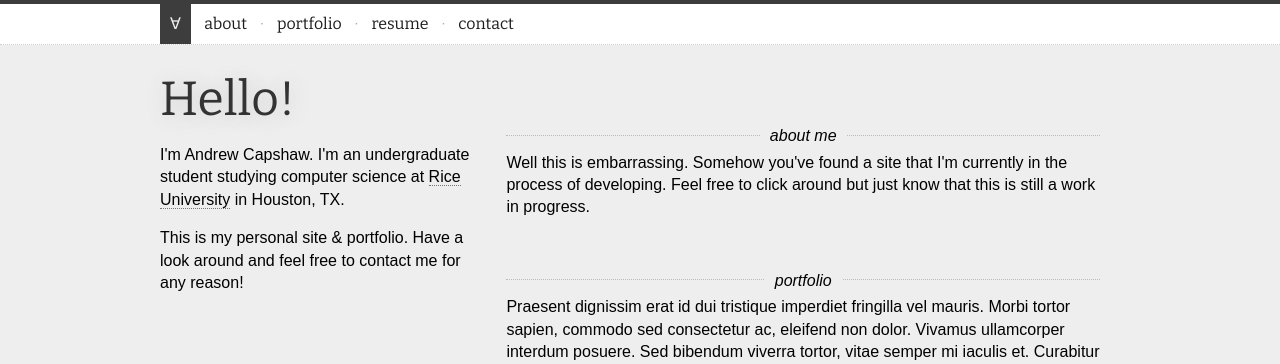
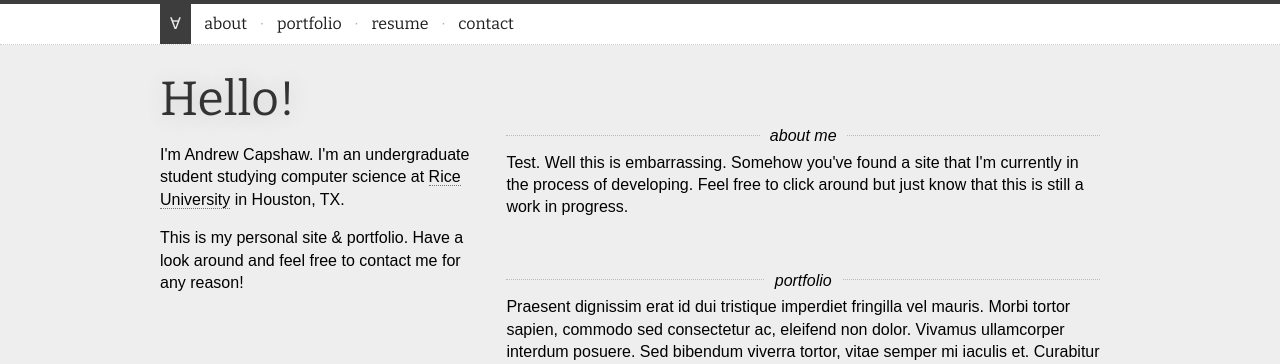
Before and after one commit to capshaw/capshaw.me, a PHP site: page / in a window 1280 px wide. Shown: the top 364 px of the page. Run offline with PHP 8.4, Linux system fonts and the light colour scheme.

Commit message:
Simply added word test to the file

```diff
--- a/index.php
+++ b/index.php
@@ -55,7 +55,7 @@
 					<h2>about me</h2>
 				</div>
 				<p>
-					Well this is embarrassing. Somehow you've found a site that I'm currently in the process of developing.
+					Test. Well this is embarrassing. Somehow you've found a site that I'm currently in the process of developing.
 					Feel free to click around but just know that this is still a work in progress.
 				</p>
 				<div class='heading'>
```
